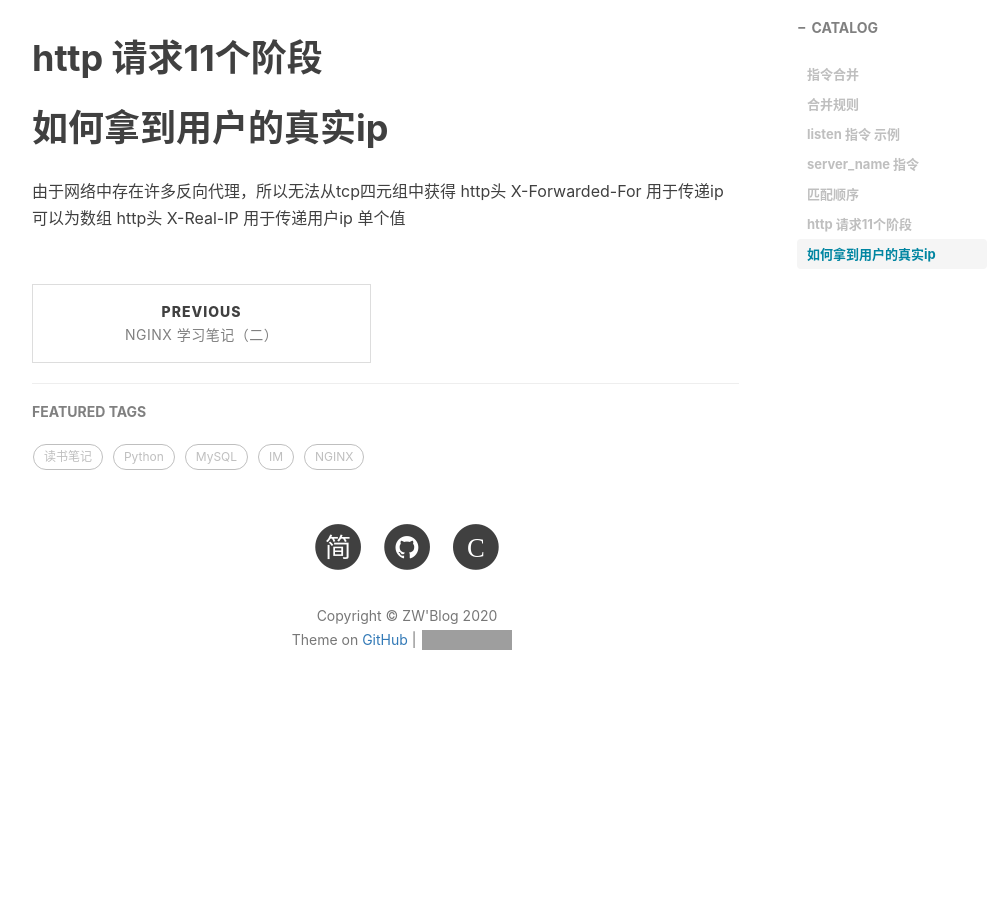
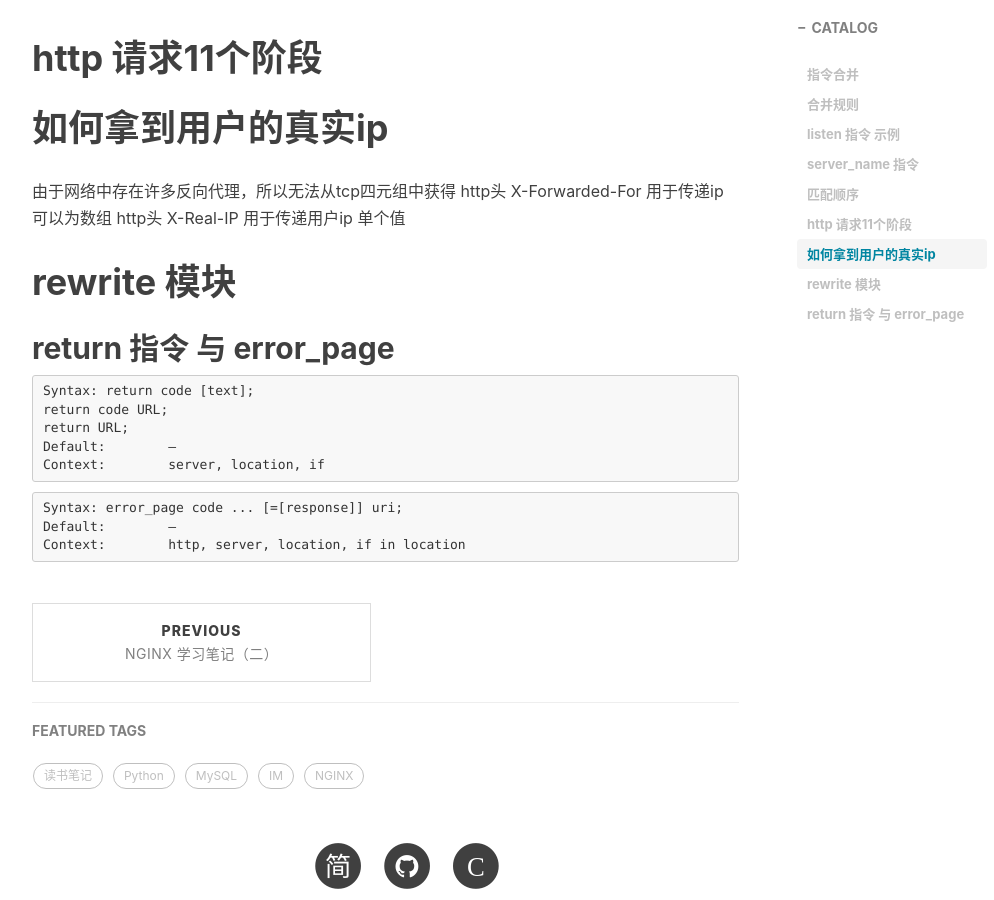
Before and after one commit to GitZW/gitzw.github.io, a Jekyll site: the page built from _posts/2020-11-11-nginx学习笔记三.md, in a window 1280 px wide and 900 px high, scrolled down 1602 px. Shown: the whole window, without its empty margins (233-1227 px from the left). Built offline with Jekyll 4.4.1, drawn with Linux system fonts in a browser that asks for light colours; nearby versions of some CDN libraries; comment, search, counter and statistics services are not loaded; before the commit the page ends 2346 px from its top, so only the background shows below that; grey boxes are pictures that could not be loaded.

Commit message:
nginx 学习笔记三

````diff
--- a/_posts/2020-11-11-nginx学习笔记三.md
+++ b/_posts/2020-11-11-nginx学习笔记三.md
@@ -40,3 +40,19 @@ tags:
 由于网络中存在许多反向代理，所以无法从tcp四元组中获得
 http头 X-Forwarded-For 用于传递ip 可以为数组
 http头 X-Real-IP 用于传递用户ip 单个值
+
+# rewrite 模块
+## return 指令 与 error_page
+```
+Syntax:	return code [text];
+return code URL;
+return URL;
+Default:	—
+Context:	server, location, if
+```
+
+```
+Syntax:	error_page code ... [=[response]] uri;
+Default:	—
+Context:	http, server, location, if in location
+```
````
